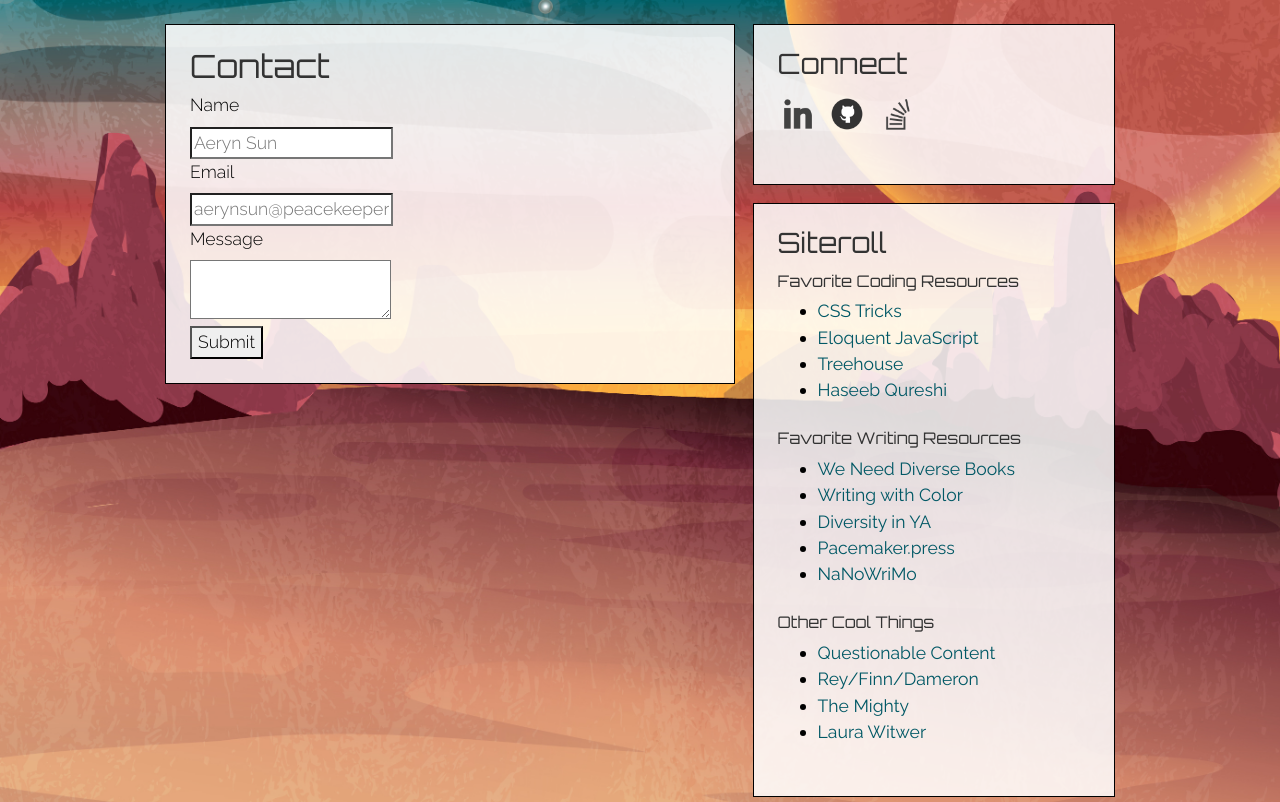
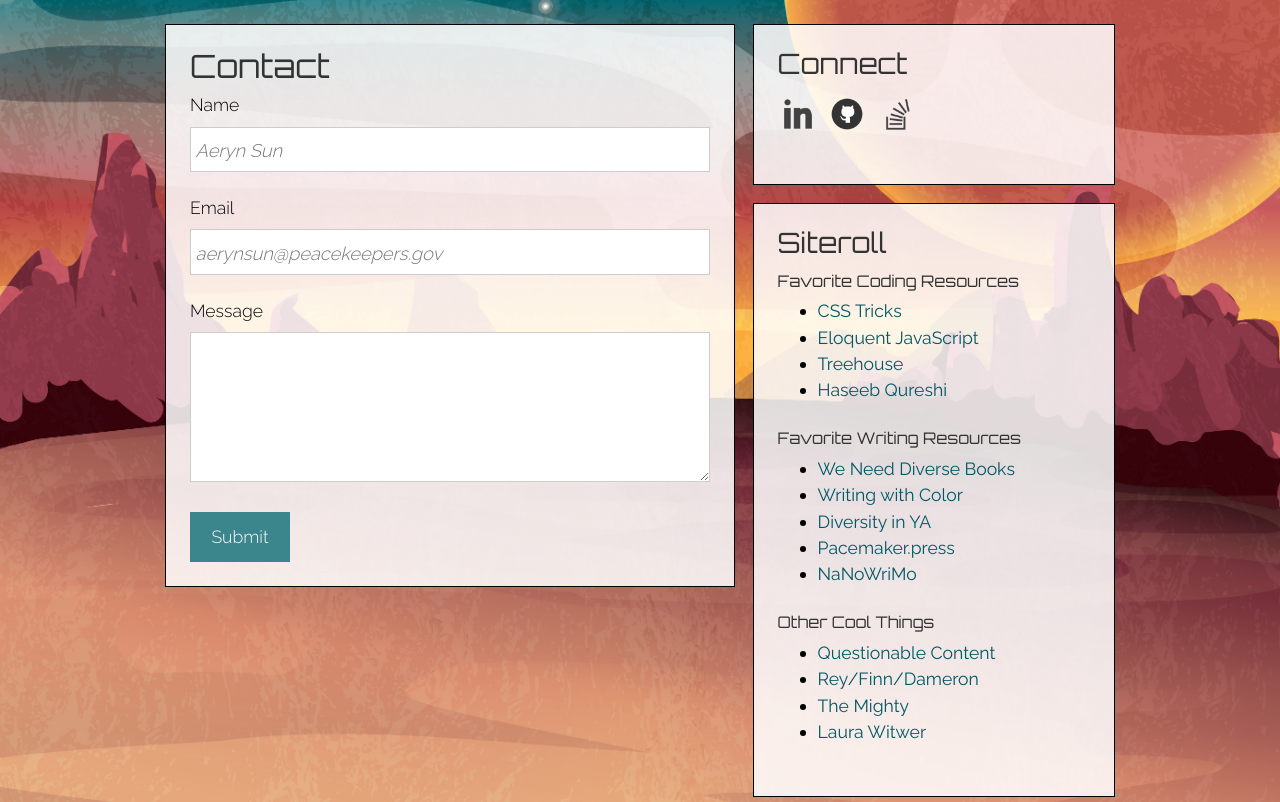
Before and after one commit to rebeccaleach/bootstrap-portfolio, a PHP site: page /contact.html in a window 1280 px wide. Shown: the part 129-931 px from the top of the page. Run offline with PHP 8.4, Linux system fonts and the light colour scheme; some libraries are stand-ins or nearby versions.

Commit message:
finishing touches

```diff
--- a/assets/css/style.css
+++ b/assets/css/style.css
@@ -81,10 +81,6 @@ nav a:focus {
 	font-weight: bold;
 }
 
-nav a:hover {
-	/*color: #ae475c;*/
-}
-
 
 h1,
 h2,
@@ -124,6 +120,7 @@ footer {
 
 
 
+/*** Content Styles ****/
 
 
 .display-1 {
@@ -162,6 +159,102 @@ footer {
 
 .social img {
 	width: 40px;
+}
+
+.social img:hover {
+  animation: rock-and-roll 1s 1;
+}
+
+@keyframes rock-and-roll {
+  0% {
+    transform: rotate(20deg);
+  }
+
+  50% {
+    transform: rotate(-20deg);
+  }
+
+  100% {
+    transform: rotate(0);
+  }
+}
+
+
+.portfolio li {
+	margin-bottom: 1em;
+  max-width: 500px;
+  position: relative;
+  border: solid 1px black;
+  transition: opacity 0.5s ease;
+}
+
+.portfolio li:hover {
+  opacity: 0.5;
+}
+
+.portfolio li img {
+  margin-bottom: 0;
+  width: 100%;
+}
+
+.portfolio .figcaption {
+  margin-bottom: 2em;
+  padding: 2% 1em;
+  width: 100%;
+  max-width: 500px;
+  position: absolute;
+  bottom: 1%;
+  background-color: #3a868c;
+  color: white;
+  opacity: 0.8;
+}
+
+
+form input,
+form textarea {
+  margin-bottom: 1em;
+  padding: 0.2em;
+  width: 100%;
+  border: 1px solid #ccc;
+  font-size: 1.3em;
+}
+
+form textarea {
+  min-height: 150px;
+}
+
+.form-button {
+  min-width: 100px;
+  min-height: 50px;
+  background-color: #3a868c;
+  border: none;
+  color: #fff;
+  font-size: 1em;
+  transition: background-color 0.7s ease;
+}
+
+.form-button:hover {
+	background-color: #015865;
+}
+
+::-webkit-input-placeholder { /* Chrome/Opera/Safari */
+  font-size: 0.8em;
+  font-style: italic;
+}
+
+::-moz-placeholder { /* Firefox 19+ */
+  font-size: 0.8em;
+  font-style: italic;
+}
+
+:-ms-input-placeholder { /* IE 10+ */
+  font-size: 0.8em;
+  font-style: italic;
+}
+
+:-moz-placeholder { /* Firefox 18- */
+  font-size: 0.8em;
+  font-style: italic;
 }
 
 
--- a/contact.html
+++ b/contact.html
@@ -74,7 +74,7 @@
             <input type="email" name="email" placeholder="aerynsun@peacekeepers.gov"><br>
             <label>Message</label><br>
             <textarea id="msg" name="message"></textarea><br>
-            <button type="submit">Submit</button>
+            <button class="form-button" type="submit">Submit</button>
 
           </form>
 
```
Also changed, not shown: portfolio.html (+5 -3 lines).
